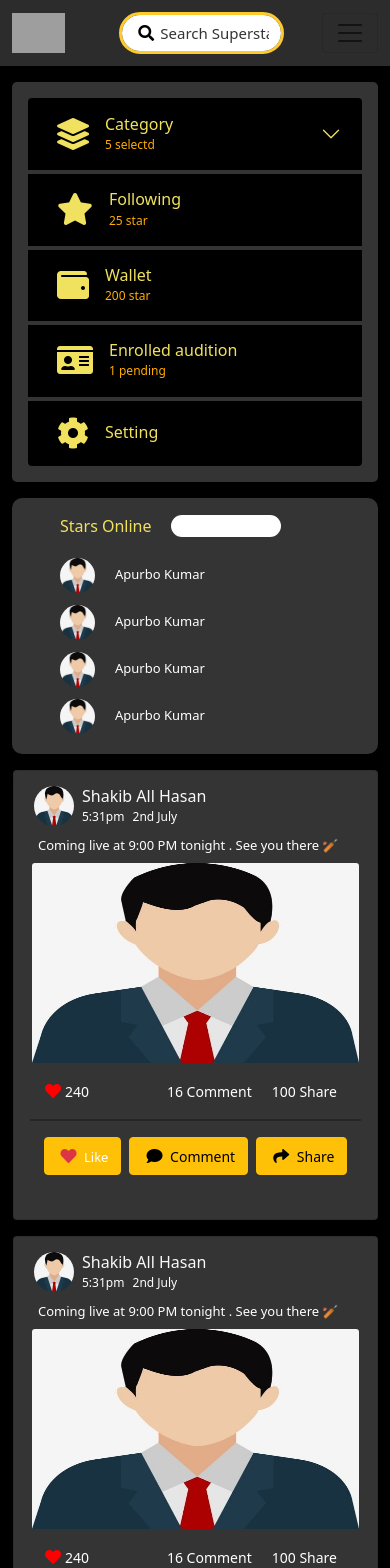
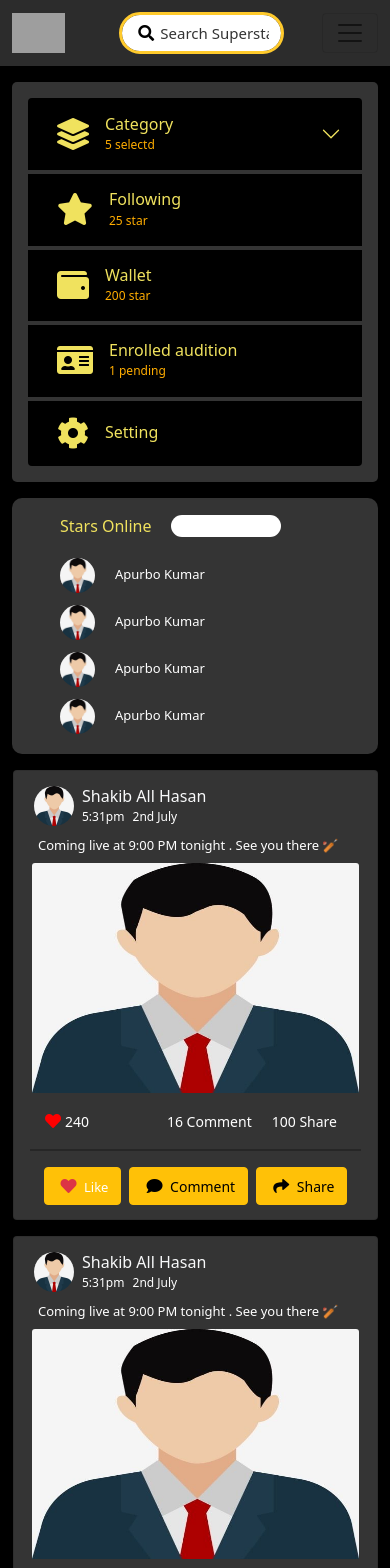
Before and after one commit to aktaruzzamanjoti97/HelloSuperStars, a React (Create React App) app: page / in a window 390 px wide. Shown: the top 1568 px of the page. Built offline with nearby package versions, Linux system fonts and the light colour scheme; no server answers; sample sign-in values are in the browser's storage; grey boxes are pictures that could not be loaded.

Commit message:
Home page desktop And Mobile Done

```diff
--- a/src/components/CSS/Home/Post.css
+++ b/src/components/CSS/Home/Post.css
@@ -81,7 +81,7 @@
         height: 450px;
     }
     .PostImgHe{
-        height: 200px;
+        height: 230px;
         width: 90%;
     }
 
```
